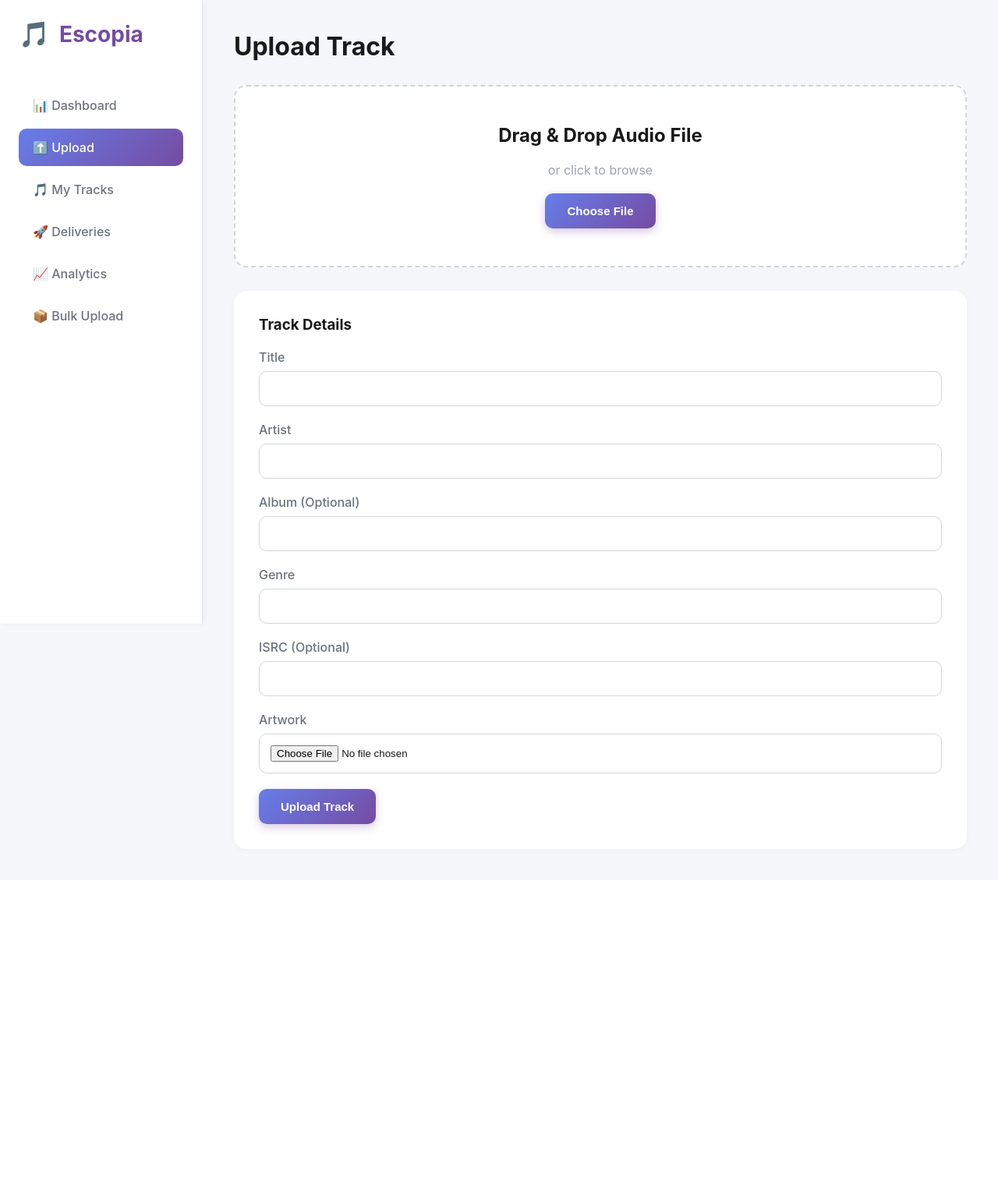
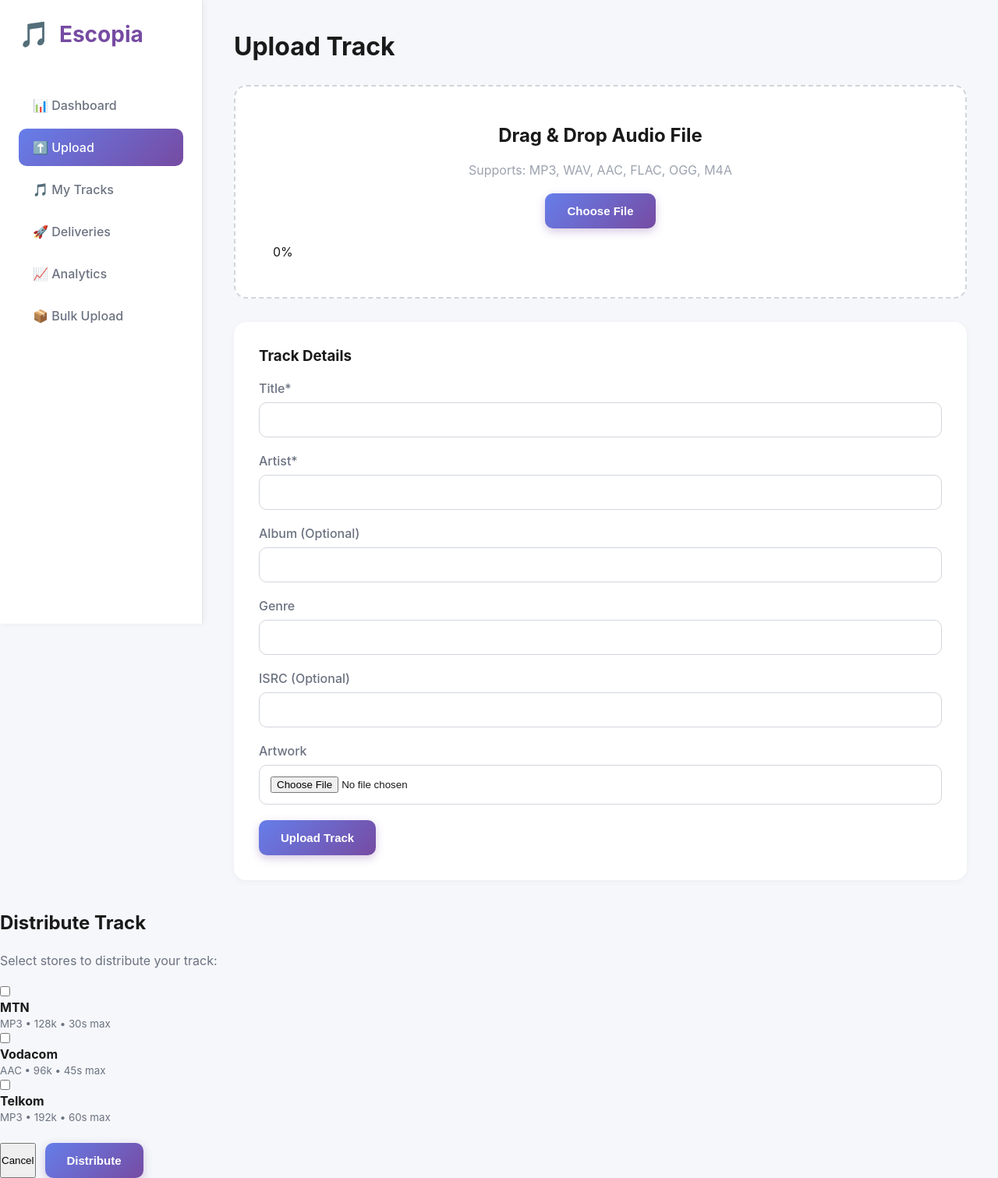
Before and after one commit to Escopia/ringtone, a Python web app: template templates/index.html in a window 1280 px wide, after a click on "⬆️ Upload". Shown: the whole page at 78% size. Before the commit the page ends 1093 px from the top, so only its background shows below. Run offline with Jinja, Linux system fonts and the light colour scheme; the template is opened without the code that fills it, so the values that code supplies are empty.

Commit message:
Add distribution form and audio upload with progress bar

```diff
--- /dev/null
+++ b/static/js/upload.js
@@ -0,0 +1,86 @@
+let uploadedFile = null;
+
+function handleFileSelect(event) {
+    const file = event.target.files[0];
+    if (!file) return;
+
+    const validTypes = ['audio/mpeg', 'audio/mp3', 'audio/wav', 'audio/aac', 'audio/flac', 'audio/ogg', 'audio/m4a'];
+    if (!file.type.startsWith('audio/')) {
+        alert('Please select a valid audio file');
+        return;
+    }
+
+    uploadedFile = file;
+    document.getElementById('fileName').textContent = file.name;
+    document.getElementById('fileSize').textContent = (file.size / 1024 / 1024).toFixed(2) + ' MB';
+    document.getElementById('fileInfo').style.display = 'block';
+}
+
+async function uploadTrack(event) {
+    event.preventDefault();
+
+    if (!uploadedFile) {
+        alert('Please select an audio file');
+        return;
+    }
+
+    const formData = new FormData(event.target);
+    formData.append('file', uploadedFile);
+
+    const progressBar = document.getElementById('uploadProgress');
+    const progressContainer = document.getElementById('progressContainer');
+    progressContainer.style.display = 'block';
+
+    try {
+        const xhr = new XMLHttpRequest();
+
+        xhr.upload.addEventListener('progress', (e) => {
+            if (e.lengthComputable) {
+                const percentComplete = (e.loaded / e.total) * 100;
+                progressBar.style.width = percentComplete + '%';
+                progressBar.textContent = Math.round(percentComplete) + '%';
+            }
+        });
+
+        xhr.addEventListener('load', () => {
+            if (xhr.status === 200) {
+                alert('Track uploaded successfully!');
+                event.target.reset();
+                uploadedFile = null;
+                document.getElementById('fileInfo').style.display = 'none';
+                progressContainer.style.display = 'none';
+                progressBar.style.width = '0%';
+            } else {
+                alert('Upload failed: ' + xhr.responseText);
+            }
+        });
+
+        xhr.open('POST', '/api/tracks/upload');
+        xhr.send(formData);
+
+    } catch (error) {
+        alert('Upload error: ' + error.message);
+    }
+}
+
+function showDistributionForm() {
+    document.getElementById('distributionModal').style.display = 'flex';
+}
+
+function closeDistributionForm() {
+    document.getElementById('distributionModal').style.display = 'none';
+}
+
+function submitDistribution(event) {
+    event.preventDefault();
+    const formData = new FormData(event.target);
+    const stores = formData.getAll('stores');
+
+    if (stores.length === 0) {
+        alert('Please select at least one store');
+        return;
+    }
+
+    alert('Distribution submitted to: ' + stores.join(', '));
+    closeDistributionForm();
+}
--- a/templates/index.html
+++ b/templates/index.html
@@ -71,37 +71,46 @@
 
             <div class="upload-section">
                 <h2>Drag & Drop Audio File</h2>
-                <p style="color: #9ca3af; margin: 20px 0;">or click to browse</p>
-                <input type="file" id="audioFile" accept="audio/*" style="display: none;">
+                <p style="color: #9ca3af; margin: 20px 0;">Supports: MP3, WAV, AAC, FLAC, OGG, M4A</p>
+                <input type="file" id="audioFile" accept="audio/*" style="display: none;" onchange="handleFileSelect(event)">
                 <button class="btn-primary" onclick="document.getElementById('audioFile').click()">Choose File</button>
+
+                <div id="fileInfo" class="file-info">
+                    <strong id="fileName"></strong><br>
+                    <span id="fileSize" style="color: #6b7280;"></span>
+                </div>
+
+                <div id="progressContainer" class="progress-container">
+                    <div id="uploadProgress" class="progress-bar" style="width: 0%;">0%</div>
+                </div>
             </div>
 
             <div style="background: #fff; padding: 32px; border-radius: 16px; box-shadow: 0 2px 8px rgba(0,0,0,0.04);">
                 <h3 style="margin-bottom: 20px;">Track Details</h3>
-                <form id="uploadForm">
+                <form id="uploadForm" onsubmit="uploadTrack(event)">
                     <div style="margin-bottom: 20px;">
-                        <label style="display: block; margin-bottom: 8px; color: #6b7280; font-weight: 500;">Title</label>
-                        <input type="text" style="width: 100%; padding: 14px; background: #fff; border: 1px solid #d1d5db; border-radius: 10px; color: #1a1a1a;">
+                        <label style="display: block; margin-bottom: 8px; color: #6b7280; font-weight: 500;">Title*</label>
+                        <input name="title" type="text" required style="width: 100%; padding: 14px; background: #fff; border: 1px solid #d1d5db; border-radius: 10px; color: #1a1a1a;">
                     </div>
                     <div style="margin-bottom: 20px;">
-                        <label style="display: block; margin-bottom: 8px; color: #6b7280; font-weight: 500;">Artist</label>
-                        <input type="text" style="width: 100%; padding: 14px; background: #fff; border: 1px solid #d1d5db; border-radius: 10px; color: #1a1a1a;">
+                        <label style="display: block; margin-bottom: 8px; color: #6b7280; font-weight: 500;">Artist*</label>
+                        <input name="artist" type="text" required style="width: 100%; padding: 14px; background: #fff; border: 1px solid #d1d5db; border-radius: 10px; color: #1a1a1a;">
                     </div>
                     <div style="margin-bottom: 20px;">
                         <label style="display: block; margin-bottom: 8px; color: #6b7280; font-weight: 500;">Album (Optional)</label>
-                        <input type="text" style="width: 100%; padding: 14px; background: #fff; border: 1px solid #d1d5db; border-radius: 10px; color: #1a1a1a;">
+                        <input name="album" type="text" style="width: 100%; padding: 14px; background: #fff; border: 1px solid #d1d5db; border-radius: 10px; color: #1a1a1a;">
                     </div>
                     <div style="margin-bottom: 20px;">
                         <label style="display: block; margin-bottom: 8px; color: #6b7280; font-weight: 500;">Genre</label>
-                        <input type="text" style="width: 100%; padding: 14px; background: #fff; border: 1px solid #d1d5db; border-radius: 10px; color: #1a1a1a;">
+                        <input name="genre" type="text" style="width: 100%; padding: 14px; background: #fff; border: 1px solid #d1d5db; border-radius: 10px; color: #1a1a1a;">
                     </div>
                     <div style="margin-bottom: 20px;">
                         <label style="display: block; margin-bottom: 8px; color: #6b7280; font-weight: 500;">ISRC (Optional)</label>
-                        <input type="text" style="width: 100%; padding: 14px; background: #fff; border: 1px solid #d1d5db; border-radius: 10px; color: #1a1a1a;">
+                        <input name="isrc" type="text" style="width: 100%; padding: 14px; background: #fff; border: 1px solid #d1d5db; border-radius: 10px; color: #1a1a1a;">
                     </div>
                     <div style="margin-bottom: 20px;">
                         <label style="display: block; margin-bottom: 8px; color: #6b7280; font-weight: 500;">Artwork</label>
-                        <input type="file" accept="image/*" style="width: 100%; padding: 14px; background: #fff; border: 1px solid #d1d5db; border-radius: 10px; color: #1a1a1a;">
+                        <input name="artwork" type="file" accept="image/*" style="width: 100%; padding: 14px; background: #fff; border: 1px solid #d1d5db; border-radius: 10px; color: #1a1a1a;">
                     </div>
                     <button type="submit" class="btn-primary">Upload Track</button>
                 </form>
@@ -129,6 +138,44 @@
         </div>
     </div>
 
+    <div id="distributionModal" class="modal">
+        <div class="modal-content">
+            <h2 style="margin-bottom: 24px;">Distribute Track</h2>
+            <form onsubmit="submitDistribution(event)">
+                <p style="color: #6b7280; margin-bottom: 20px;">Select stores to distribute your track:</p>
+
+                <label class="store-checkbox">
+                    <input type="checkbox" name="stores" value="mtn">
+                    <div>
+                        <strong>MTN</strong><br>
+                        <small style="color: #6b7280;">MP3 • 128k • 30s max</small>
+                    </div>
+                </label>
+
+                <label class="store-checkbox">
+                    <input type="checkbox" name="stores" value="vodacom">
+                    <div>
+                        <strong>Vodacom</strong><br>
+                        <small style="color: #6b7280;">AAC • 96k • 45s max</small>
+                    </div>
+                </label>
+
+                <label class="store-checkbox">
+                    <input type="checkbox" name="stores" value="telkom">
+                    <div>
+                        <strong>Telkom</strong><br>
+                        <small style="color: #6b7280;">MP3 • 192k • 60s max</small>
+                    </div>
+                </label>
+
+                <div style="display: flex; gap: 12px; margin-top: 24px;">
+                    <button type="button" class="btn-secondary" onclick="closeDistributionForm()">Cancel</button>
+                    <button type="submit" class="btn-primary">Distribute</button>
+                </div>
+            </form>
+        </div>
+    </div>
+
     <script>
         function showSection(section) {
             document.querySelectorAll('.section').forEach(s => s.style.display = 'none');
@@ -137,5 +184,6 @@
             event.target.classList.add('active');
         }
     </script>
+    <script src="/static/js/upload.js"></script>
 </body>
 </html>
```
Also changed, not shown: 1 other file.
